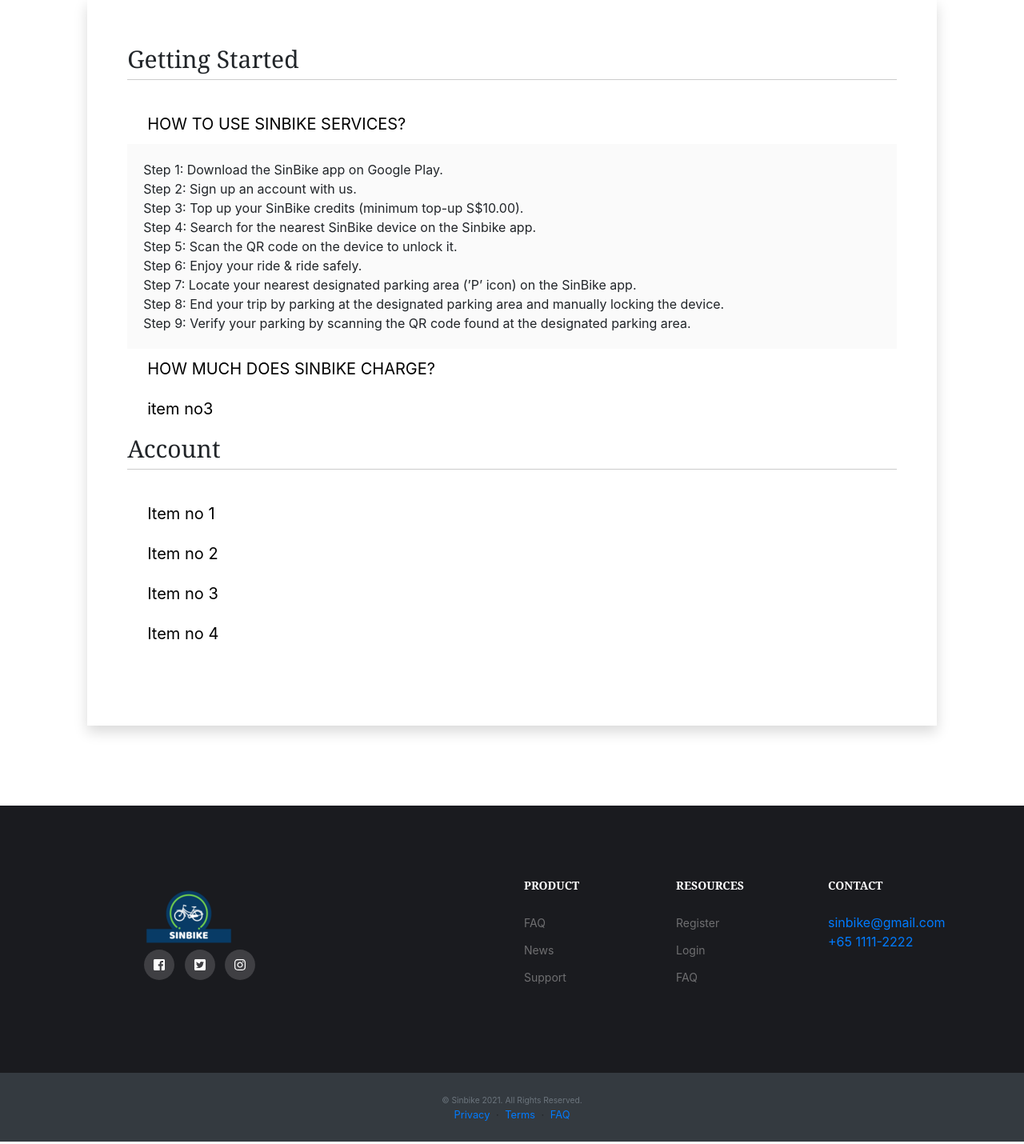
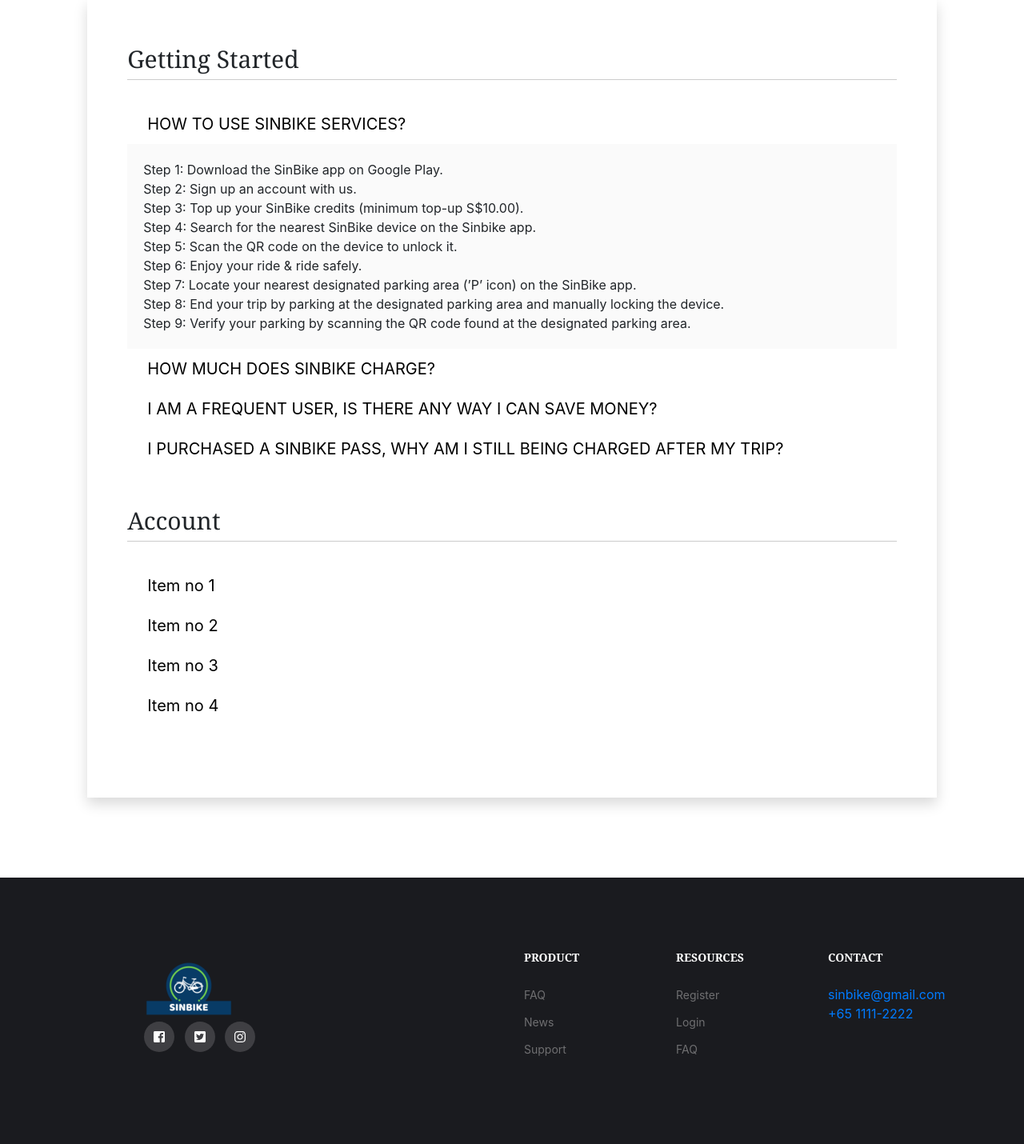
Before and after one commit to lazyKT/Sinbike, a Django app: page /common/faq/ in a window 1280 px wide. Shown: the part 483-1913 px from the top of the page at 80% size. Run offline with Django 3.2, Linux system fonts and the light colour scheme; some libraries are stand-ins or nearby versions.

Commit message:
Update FAQ.html
update FAQ

```diff
--- a/djangoproject/sinbike/templates/FAQ.html
+++ b/djangoproject/sinbike/templates/FAQ.html
@@ -69,17 +69,36 @@
                             <div class="item">
                                 <div class="item-link">
                                     <a data-toggle="collapse" data-parent="#gstAccordion" href="#gstAccordion3">
-                                        item no3
+                                      I AM A FREQUENT USER, IS THERE ANY WAY I CAN SAVE MONEY?
                                     </a>
                                 </div>
                                 <div id="gstAccordion3" class="collapse accordion-block">
                                     <p>
-                                        contents
+                                      If you are a frequent user of SinBike and wish to get the most bang for your buck, you can consider purchasing our SinBike Pass. <br>
+                                      The SinBike Pass entitles you unlimited free trips per day with each trip not exceeding 30 minutes<br>
+                                      (A charge of S$0.50/30min applies upon exceeding 30 minutes).<br>
+                                      • 7-Day Pass: S$3.90 <br>
+                                      • 30-Day Pass: S$9.90 <br>
+                                      • 90-Day Pass: S$23.00 <br>
                                     </p>
                                 </div>
                             </div>
                         </div>
-                        <!-- Account Accordion -->
+                        <!-- Account Accordion 04 -->
+                        <div class="item">
+                          <div class="item-link">
+                              <a data-toggle="collapse" data-parent="#gstAccordion" href="#gstAccordion4">
+                                I PURCHASED A SINBIKE PASS, WHY AM I STILL BEING CHARGED AFTER MY TRIP?
+                              </a>
+                          </div>
+                          <div id="gstAccordion4" class="collapse accordion-block">
+                              <p>
+                                SinBike Pass users are entitled to unlimited trips per day, however each trip is limited to a maximum <br>
+                                duration of 30 minutes. A charge of S$0.50/30min will apply should the user exceed the 30-minute trip durition <br>
+                              </p>
+                          </div>
+                      </div>
+                  </div>
 					<div class="faq-item">
 						<!-- Title -->
 						<div class="faq-item-title">
```
